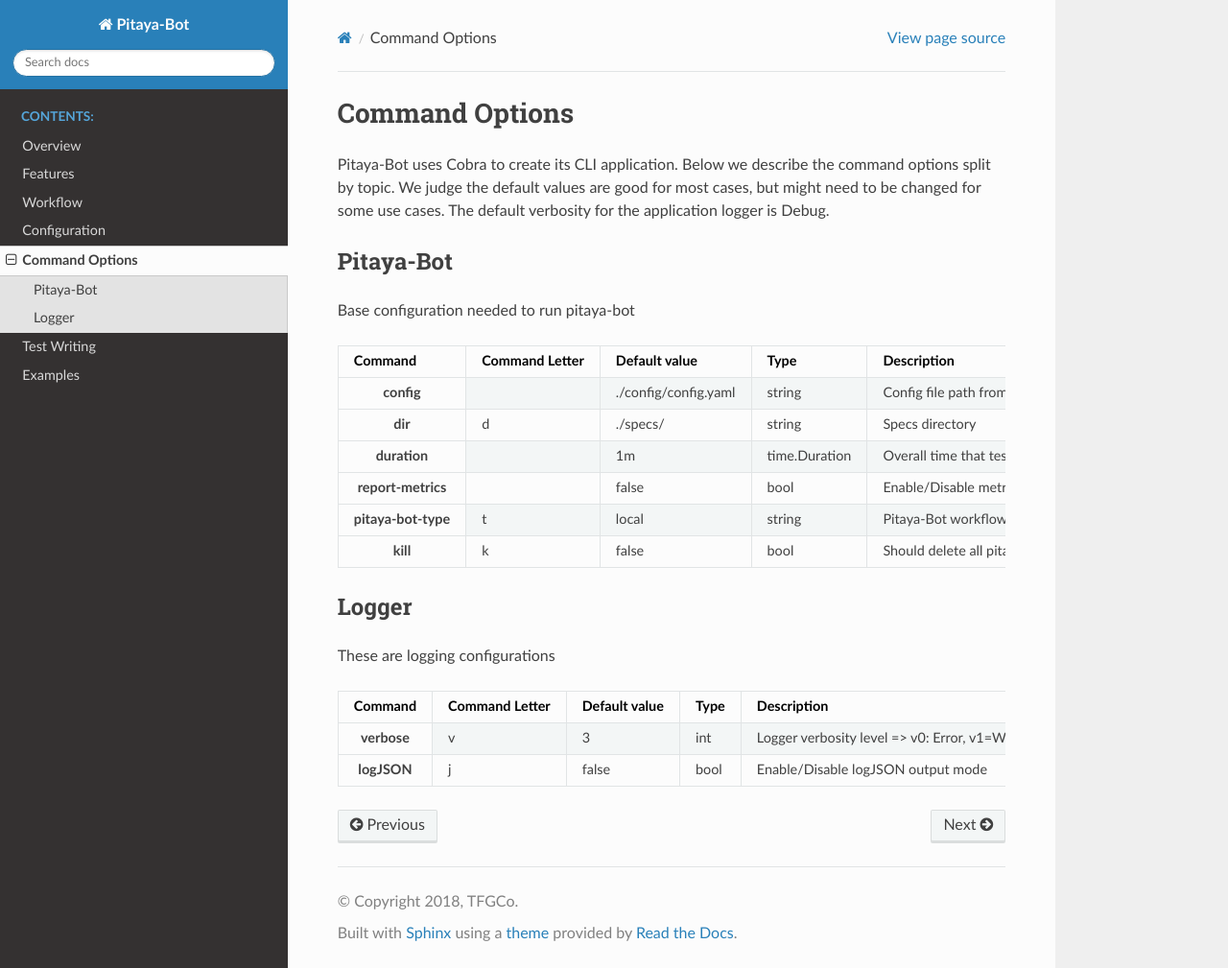
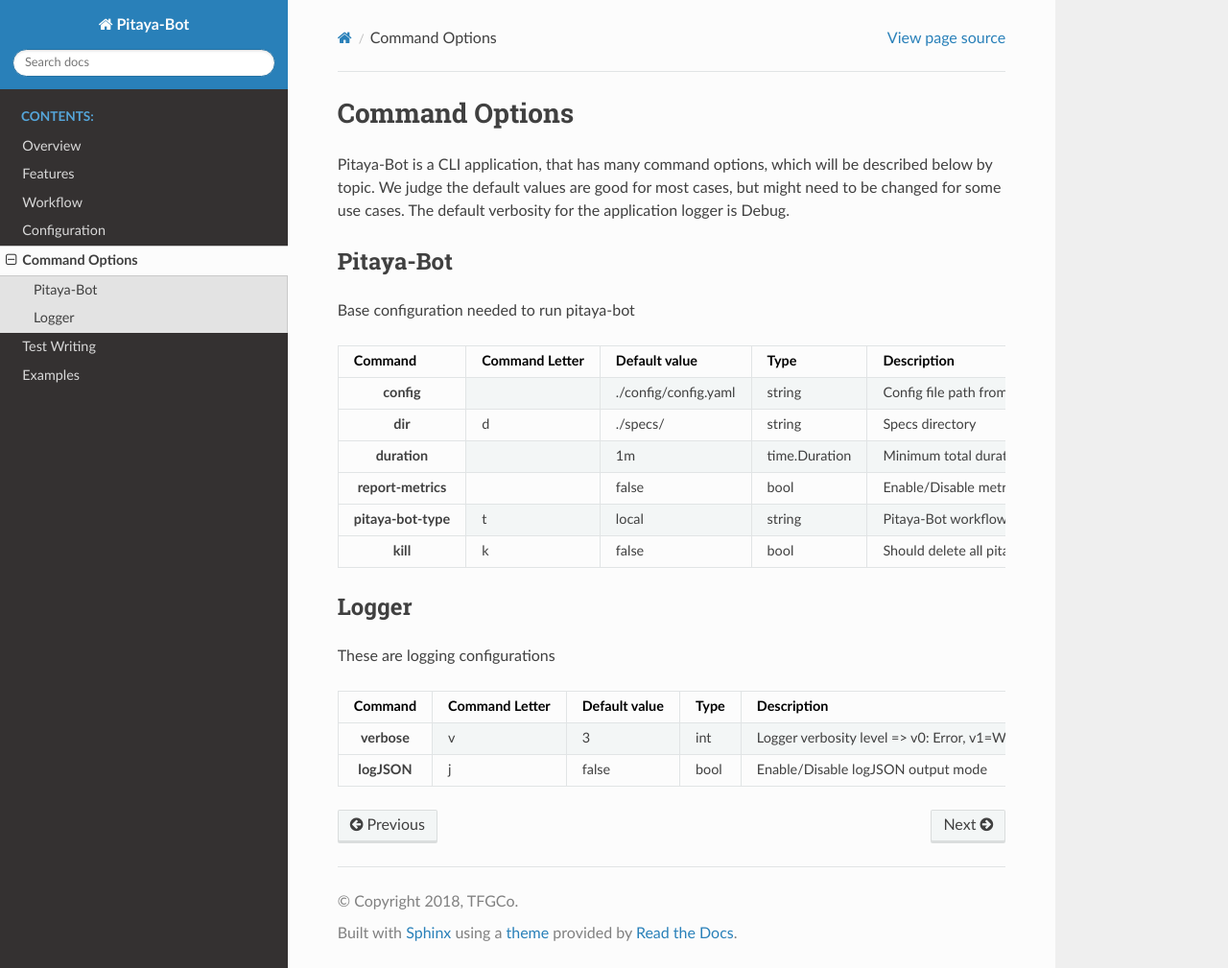
Before and after one commit to topfreegames/pitaya-bot, a Sphinx documentation site: the page built from docs/command_options.rst, in a window 1280 px wide and 1009 px high. Shown: the whole window at 96% size. Built offline with Sphinx 7.4.7 and the Read the Docs theme 2.0.0, drawn with Linux system fonts in a browser that asks for light colours.

Commit message:
Fixed doc

```diff
--- a/docs/command_options.rst
+++ b/docs/command_options.rst
@@ -2,7 +2,7 @@
 Command Options
 ****************
 
-Pitaya-Bot uses Cobra to create its CLI application. Below we describe the command options split by topic. We judge the default values are good for most cases, but might need to be changed for some use cases. The default verbosity for the application logger is Debug.
+Pitaya-Bot is a CLI application, that has many command options, which will be described below by topic. We judge the default values are good for most cases, but might need to be changed for some use cases. The default verbosity for the application logger is Debug.
 
 Pitaya-Bot
 =================
@@ -33,7 +33,7 @@ Base configuration needed to run pitaya-bot
     -
     - 1m
     - time.Duration
-    - Overall time that tests will take
+    - Minimum total duration of tests
   * - report-metrics
     -
     - false
@@ -48,7 +48,7 @@ Base configuration needed to run pitaya-bot
     - k
     - false
     - bool
-    - Should delete all pitaya-bot instances inside kubernetes
+    - Should delete all pitaya-bot instances from game(configuration parameter) inside kubernetes
 
 Logger
 =================
```
Also changed, not shown: docs/workflow.md (+1 -1 lines).
